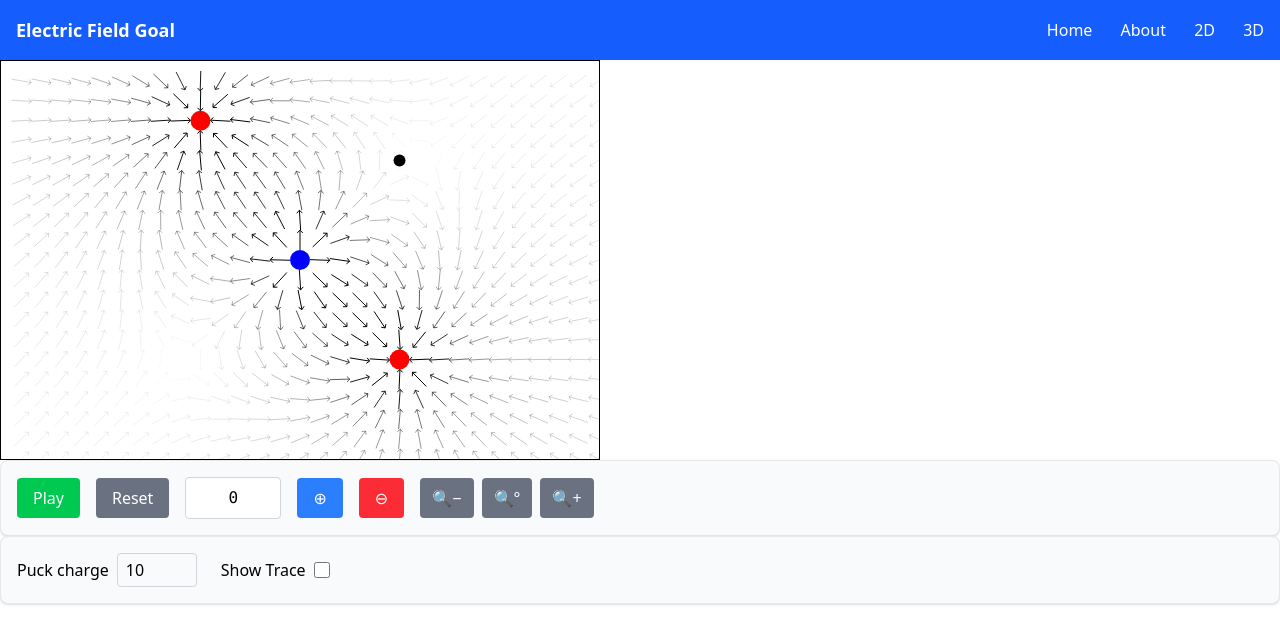
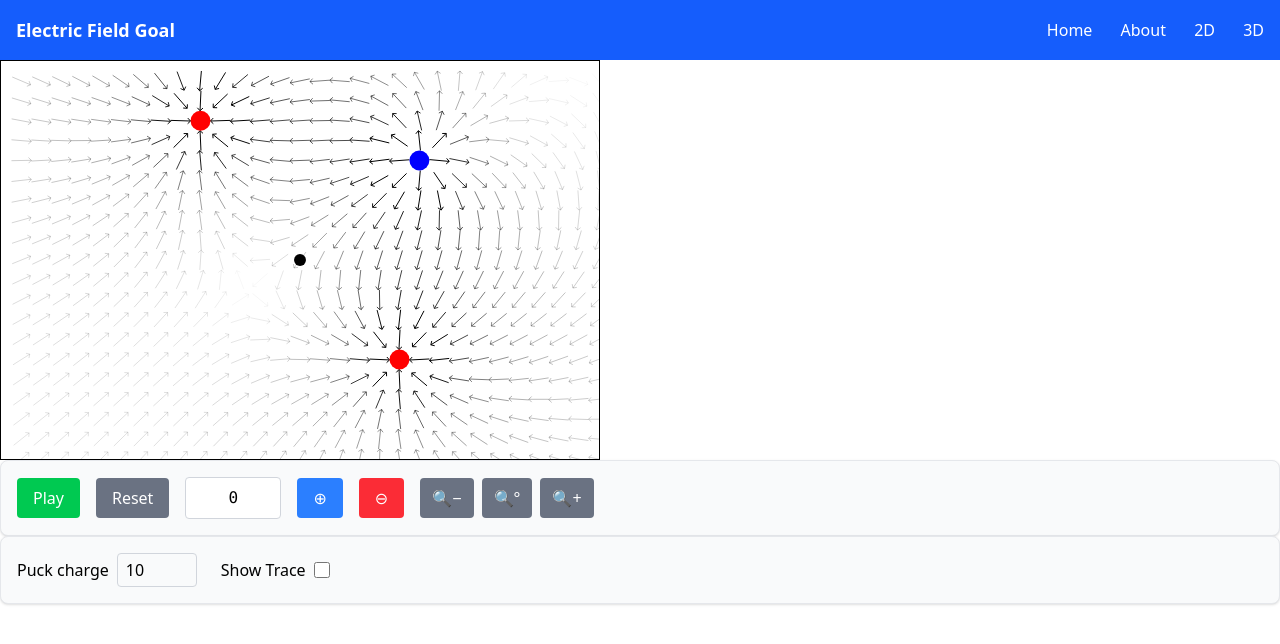
Before and after one commit to 3Demos/efg, a SvelteKit app: page /2d in a window 1280 px wide. Shown: the top 644 px of the page. Built offline with nearby package versions, Linux system fonts and the light colour scheme.

Commit message:
Change starting position

```diff
--- a/src/routes/2d/+page.svelte
+++ b/src/routes/2d/+page.svelte
@@ -10,8 +10,8 @@
 
 	let particles: Particle[] = $state([
 		{
-			x: 0,
-			y: 0,
+			x: 60,
+			y: -50,
 			charge: 1,
 		},
 		{
@@ -29,7 +29,7 @@
 	function vf(u: number, v: number) {
 		const vec = [0, 0];
 		for (const p of particles) {
-			const r = Math.max(1, Math.hypot(u - p.x, v - p.y));
+			const r = Math.hypot(u - p.x, v - p.y);
 			if (r == 0) {
 				return [Infinity, Infinity];
 			} else {
@@ -44,7 +44,6 @@
 
 	function onMouseDown(e: MouseEvent, particle: Particle) {
 		e.preventDefault();
-		console.log('offset:', e.offsetX, e.offsetY, 'client:', e.clientX, e.clientY);
 
 		function onMouseMove(e: MouseEvent) {
 			// console.log(e.clientY, e.offsetY, svg.clientHeight, e.target);
@@ -69,8 +68,8 @@
 		vy: number;
 	}
 
-	const PUCKX = 50;
-	const PUCKY = -50;
+	const PUCKX = 0;
+	const PUCKY = 0;
 
 	let puck: DynParticle = $state({
 		x: PUCKX,
@@ -80,9 +79,10 @@
 		vy: 0,
 	});
 
-	let puckTrace = $state([[PUCKX, PUCKY]]);
+	let puckTrace: [number, number][] = $state([[PUCKX, PUCKY]]);
 	let traceString = $derived(
-		`M${PUCKX},${PUCKY} ` + puckTrace.map(([x, y]) => `L${x},${y} `).reduce((p = '', c) => p + c),
+		`M${PUCKX},${PUCKY} ` +
+			puckTrace.map(([x, y]) => `L${x},${y} `).reduce((p = '', c = '') => p + c),
 	);
 
 	// $inspect(puck);
@@ -181,6 +181,7 @@
 			r="5"
 			fill={particle.charge > 0 ? 'blue' : 'red'}
 			onmousedown={(e) => onMouseDown(e, particle)}
+			ondblclick={() => (particles = particles.filter((p) => p !== particle))}
 		/>
 	{/each}
 
@@ -206,7 +207,7 @@
 			clock = 0;
 			last = undefined;
 			go = false;
-			puck = { x: 50, y: -50, vx: 0, vy: 0, charge: 10 };
+			puck = { x: PUCKY, y: -PUCKY, vx: 0, vy: 0, charge: 10 };
 			puckTrace = [[PUCKX, PUCKY]];
 		}}
 	>
@@ -216,7 +217,7 @@
 		<span
 			class="inline-block w-24 rounded border border-gray-300 bg-white p-2 text-center font-mono"
 		>
-			{Math.round(1000 * clock) / 1000}
+			{Math.round(100 * clock) / 100}
 		</span>
 	</div>
 	<button
```
